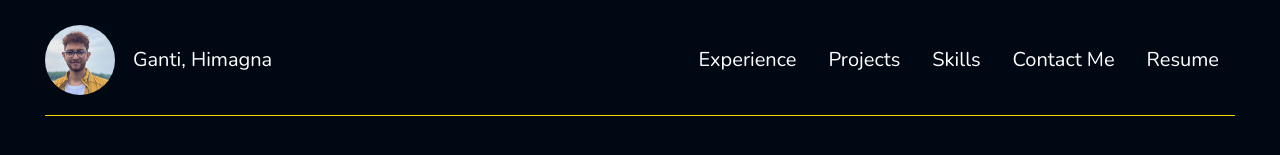
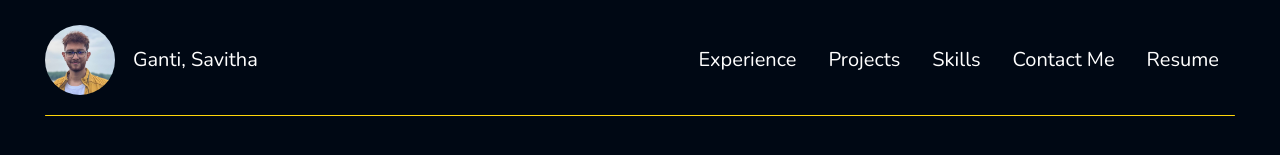
Before and after one commit to Himagna-Ganti/Himagna-Ganti.github.io, a React (Vite) app: page / in a window 1280 px wide. Shown: the top 155 px of the page. Built offline with nearby package versions, Linux system fonts and the light colour scheme; a web font is replaced by a local one.

Commit message:
Test check

```diff
--- a/src/NavBar.tsx
+++ b/src/NavBar.tsx
@@ -18,7 +18,7 @@ function NavBar() {
           <AvatarFallback>HG</AvatarFallback>
         </Avatar>
         <div className="flex items-center pl-[10px] text-[20px] font-nunito text-txt     ">
-          Ganti, Himagna
+          Ganti, Savitha
         </div>
       </div>
       <div className=" flex  font-nunito ">
```
